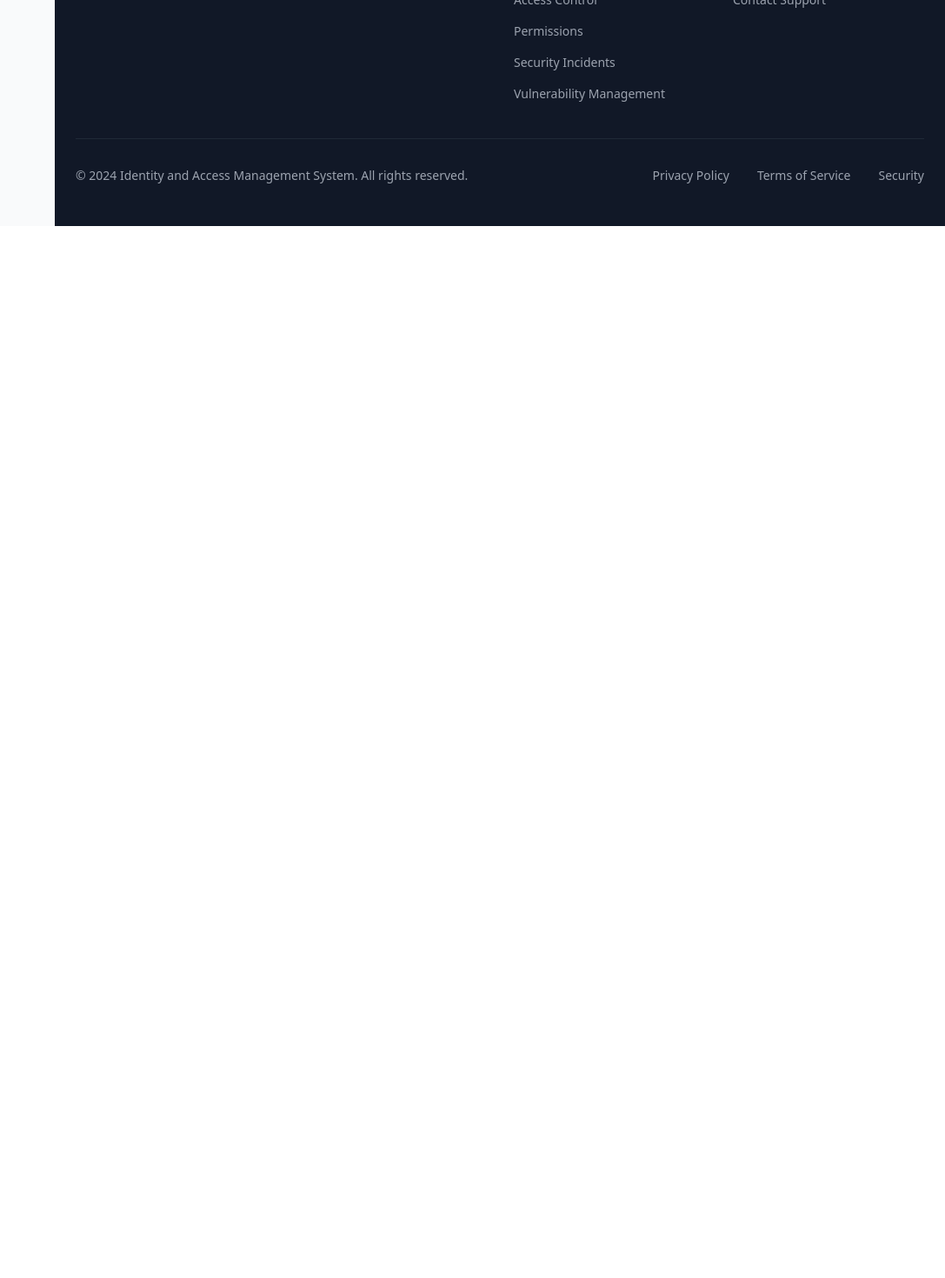
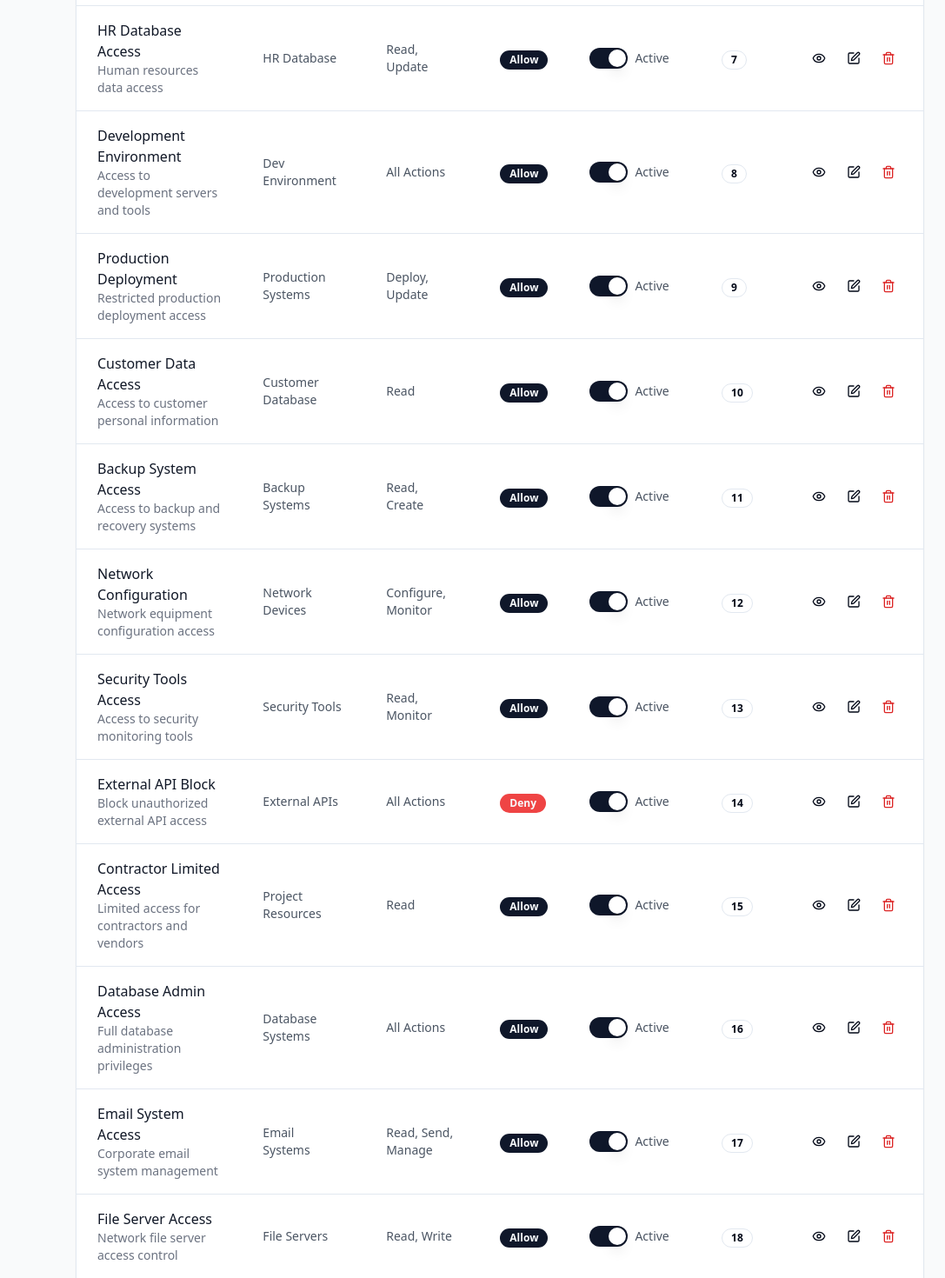
Before and after one commit to Akpk1234/secure-iam-visuals, a React (Vite) app: page /access-control in a window 1280 px wide. Shown: the part 1100-2570 px from the top of the page at 87% size, without its empty margins (193-1280 px from the left). Before the commit the page ends 1360 px from the top, so only its background shows below. Built offline with nearby package versions, Linux system fonts and the light colour scheme; sample sign-in values are in the browser's storage.

Commit message:
Fix sidebar and dummy data visibility
Ensure the sidebar is visible until the footer and that dummy data is consistently displayed.

```diff
--- a/src/components/layout/Layout.tsx
+++ b/src/components/layout/Layout.tsx
@@ -12,12 +12,12 @@ const Layout: React.FC<LayoutProps> = ({ children }) => {
   const [sidebarOpen, setSidebarOpen] = useState(false);
 
   return (
-    <div className="min-h-screen bg-gray-50">
+    <div className="min-h-screen bg-gray-50 flex flex-col">
       <Navbar onMenuClick={() => setSidebarOpen(!sidebarOpen)} />
-      <div className="flex">
+      <div className="flex flex-1">
         <Sidebar isOpen={sidebarOpen} onClose={() => setSidebarOpen(false)} />
-        <div className="flex-1 min-w-0">
-          <main className="p-4 sm:p-6">
+        <div className="flex-1 min-w-0 flex flex-col">
+          <main className="flex-1 p-4 sm:p-6">
             {children}
           </main>
           <Footer />
--- a/src/components/layout/Sidebar.tsx
+++ b/src/components/layout/Sidebar.tsx
@@ -52,9 +52,10 @@ const Sidebar: React.FC<SidebarProps> = ({ isOpen, onClose }) => {
 
       {/* Sidebar */}
       <aside className={`
-        fixed md:static top-0 left-0 z-50 h-full min-h-screen
+        fixed md:static top-0 left-0 z-50 h-screen
         w-64 bg-gray-900 text-white transform transition-transform duration-300 ease-in-out
         ${isOpen ? 'translate-x-0' : '-translate-x-full md:translate-x-0'}
+        flex flex-col
       `}>
         {/* Mobile close button */}
         <div className="flex justify-end p-4 md:hidden">
@@ -66,7 +67,7 @@ const Sidebar: React.FC<SidebarProps> = ({ isOpen, onClose }) => {
           </button>
         </div>
 
-        <div className="px-6 pb-6 pt-4">
+        <div className="px-6 pb-6 pt-4 flex-1 overflow-y-auto">
           <div className="space-y-2">
             {menuItems.map((item) => {
               const Icon = item.icon;
--- a/src/pages/AccessControl.tsx
+++ b/src/pages/AccessControl.tsx
@@ -65,6 +65,156 @@ const AccessControl = () => {
       effect: 'Allow',
       status: 'Inactive',
       priority: 5
+    },
+    {
+      id: 6,
+      name: 'Finance Department Access',
+      description: 'Access to financial systems and reports',
+      resource: 'Finance Systems',
+      action: 'Read, Create, Update',
+      effect: 'Allow',
+      status: 'Active',
+      priority: 6
+    },
+    {
+      id: 7,
+      name: 'HR Database Access',
+      description: 'Human resources data access',
+      resource: 'HR Database',
+      action: 'Read, Update',
+      effect: 'Allow',
+      status: 'Active',
+      priority: 7
+    },
+    {
+      id: 8,
+      name: 'Development Environment',
+      description: 'Access to development servers and tools',
+      resource: 'Dev Environment',
+      action: 'All Actions',
+      effect: 'Allow',
+      status: 'Active',
+      priority: 8
+    },
+    {
+      id: 9,
+      name: 'Production Deployment',
+      description: 'Restricted production deployment access',
+      resource: 'Production Systems',
+      action: 'Deploy, Update',
+      effect: 'Allow',
+      status: 'Active',
+      priority: 9
+    },
+    {
+      id: 10,
+      name: 'Customer Data Access',
+      description: 'Access to customer personal information',
+      resource: 'Customer Database',
+      action: 'Read',
+      effect: 'Allow',
+      status: 'Active',
+      priority: 10
+    },
+    {
+      id: 11,
+      name: 'Backup System Access',
+      description: 'Access to backup and recovery systems',
+      resource: 'Backup Systems',
+      action: 'Read, Create',
+      effect: 'Allow',
+      status: 'Active',
+      priority: 11
+    },
+    {
+      id: 12,
+      name: 'Network Configuration',
+      description: 'Network equipment configuration access',
+      resource: 'Network Devices',
+      action: 'Configure, Monitor',
+      effect: 'Allow',
+      status: 'Active',
+      priority: 12
+    },
+    {
+      id: 13,
+      name: 'Security Tools Access',
+      description: 'Access to security monitoring tools',
+      resource: 'Security Tools',
+      action: 'Read, Monitor',
+      effect: 'Allow',
+      status: 'Active',
+      priority: 13
+    },
+    {
+      id: 14,
+      name: 'External API Block',
+      description: 'Block unauthorized external API access',
+      resource: 'External APIs',
+      action: 'All Actions',
+      effect: 'Deny',
+      status: 'Active',
+      priority: 14
+    },
+    {
+      id: 15,
+      name: 'Contractor Limited Access',
+      description: 'Limited access for contractors and vendors',
+      resource: 'Project Resources',
+      action: 'Read',
+      effect: 'Allow',
+      status: 'Active',
+      priority: 15
+    },
+    {
+      id: 16,
+      name: 'Database Admin Access',
+      description: 'Full database administration privileges',
+      resource: 'Database Systems',
+      action: 'All Actions',
+      effect: 'Allow',
+      status: 'Active',
+      priority: 16
+    },
+    {
+      id: 17,
+      name: 'Email System Access',
+      description: 'Corporate email system management',
+      resource: 'Email Systems',
+      action: 'Read, Send, Manage',
+      effect: 'Allow',
+      status: 'Active',
+      priority: 17
+    },
+    {
+      id: 18,
+      name: 'File Server Access',
+      description: 'Network file server access control',
+      resource: 'File Servers',
+      action: 'Read, Write',
+      effect: 'Allow',
+      status: 'Active',
+      priority: 18
+    },
+    {
+      id: 19,
+      name: 'Training Portal Access',
+      description: 'Employee training and certification portal',
+      resource: 'Training Systems',
+      action: 'Read, Complete',
+      effect: 'Allow',
+      status: 'Active',
+      priority: 19
+    },
+    {
+      id: 20,
+      name: 'Social Media Block',
+      description: 'Block social media access during work hours',
+      resource: 'Social Media Sites',
+      action: 'All Actions',
+      effect: 'Deny',
+      status: 'Inactive',
+      priority: 20
     }
   ];
 
```
